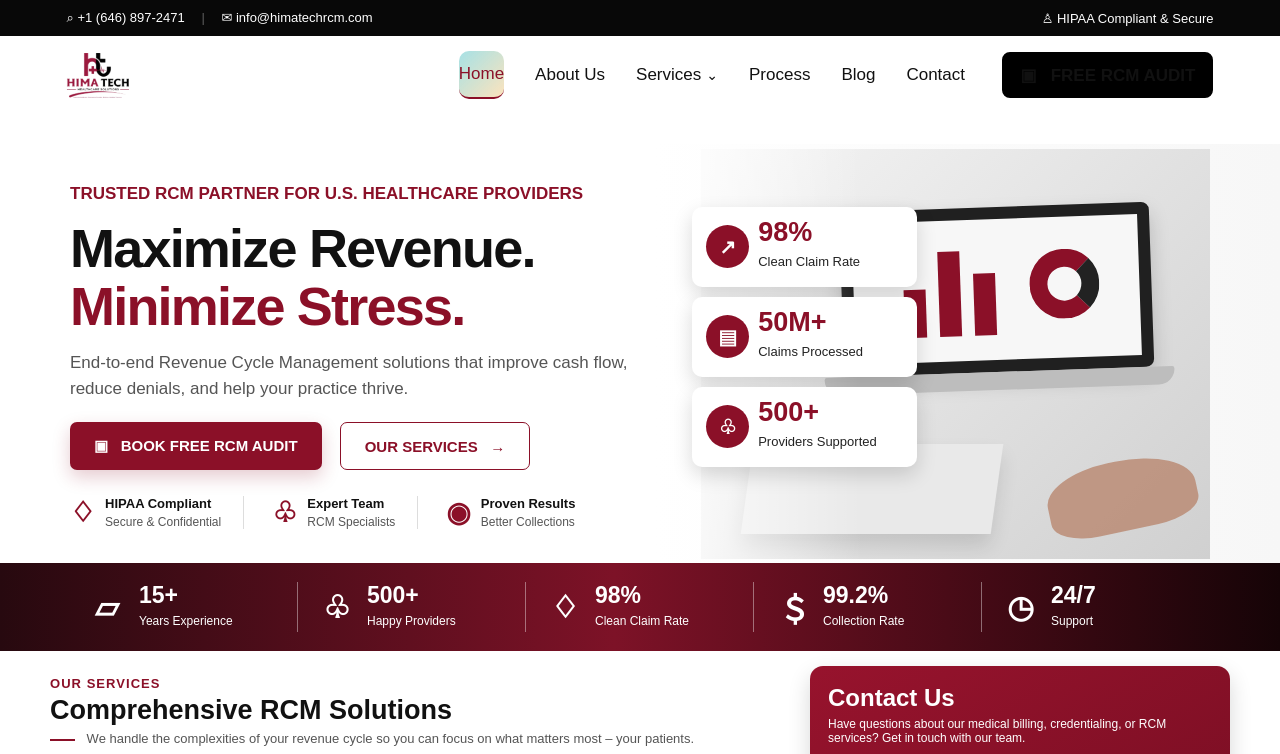
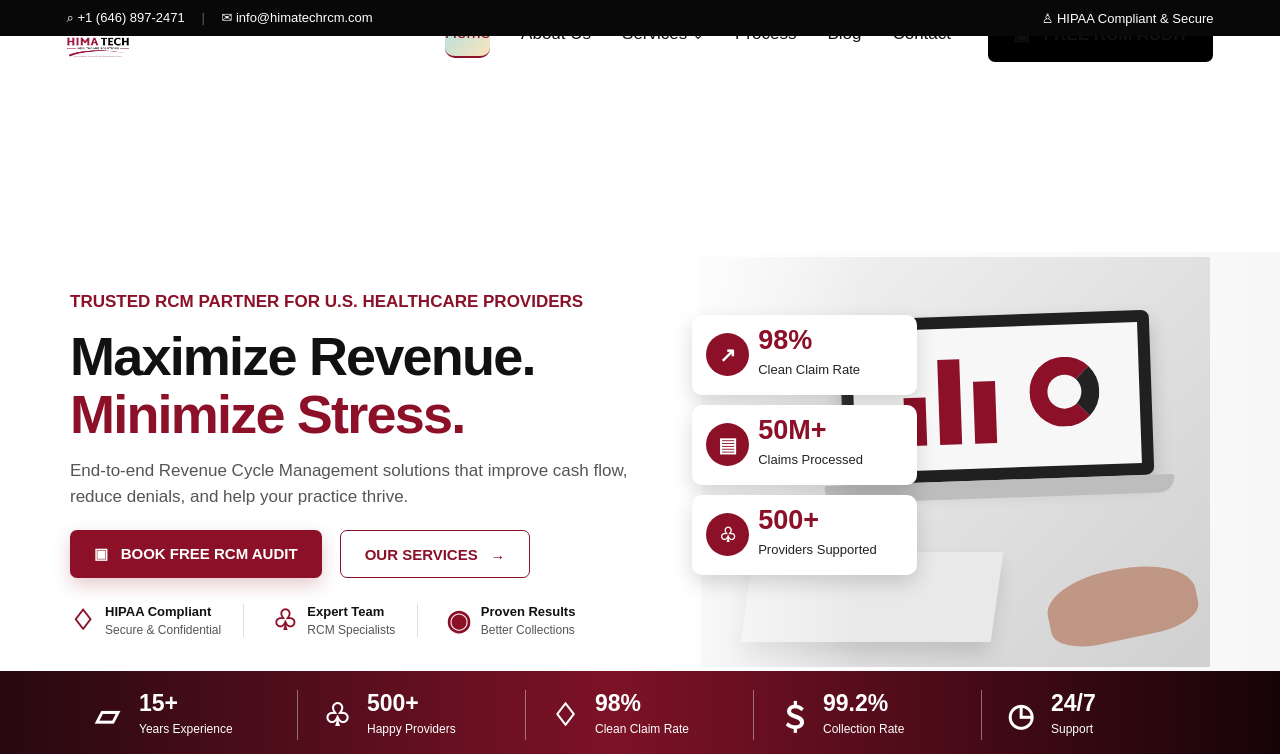
Before and after one commit to hifazkaloch56-dev/https-github.com-stellarsagency-hima-tech, a website: page index.html in a window 1280 px wide. Shown: the top 754 px of the page. Drawn offline with Linux system fonts and the light colour scheme.

Commit message:
Update index.html

```diff
--- a/index.html
+++ b/index.html
@@ -944,14 +944,13 @@ body{background:#fff;color:#222;font-family:Arial,Helvetica,sans-serif}
   border: 1px solid #000 !important;
 }
     .navbar {
-  transform: translateY(-15px);
+  position: relative !important;
+  top: -20px !important;
 }
-    .ht-nav-audit {
+   .ht-nav-audit {
   color: #fff !important;
   background: #000 !important;
   border: 2px solid #000 !important;
-  padding: 0.65rem 1rem !important;
-  border-radius: 8px !important;
   font-weight: 700 !important;
   text-decoration: none !important;
 }
@@ -959,8 +958,8 @@ body{background:#fff;color:#222;font-family:Arial,Helvetica,sans-serif}
 .ht-nav-audit:hover,
 .ht-nav-audit:focus,
 .ht-nav-audit:active {
-  color: #000 !important;
-  background: #fff !important;
+  color: #fff !important;
+  background: #000 !important;
   border: 2px solid #000 !important;
 }
 </style>
```
